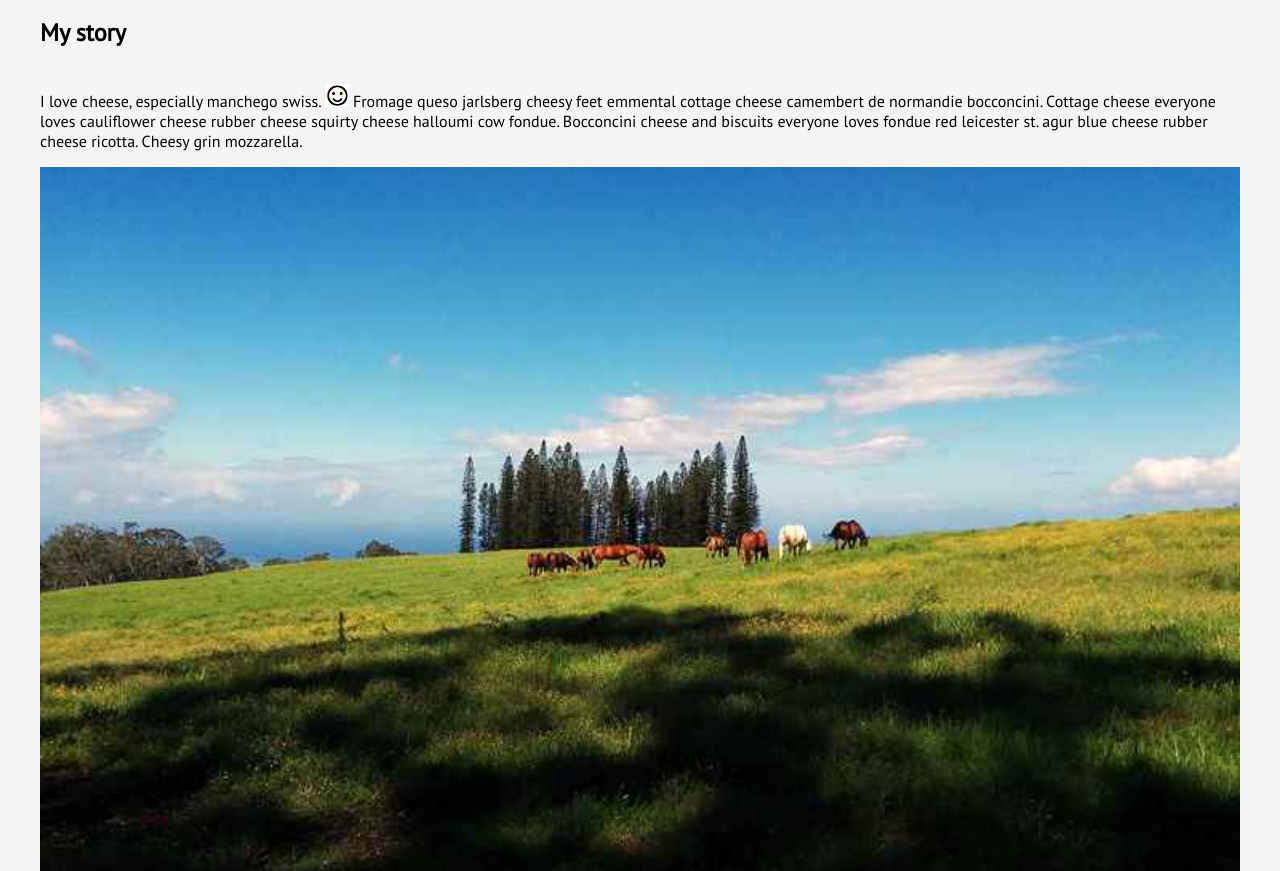
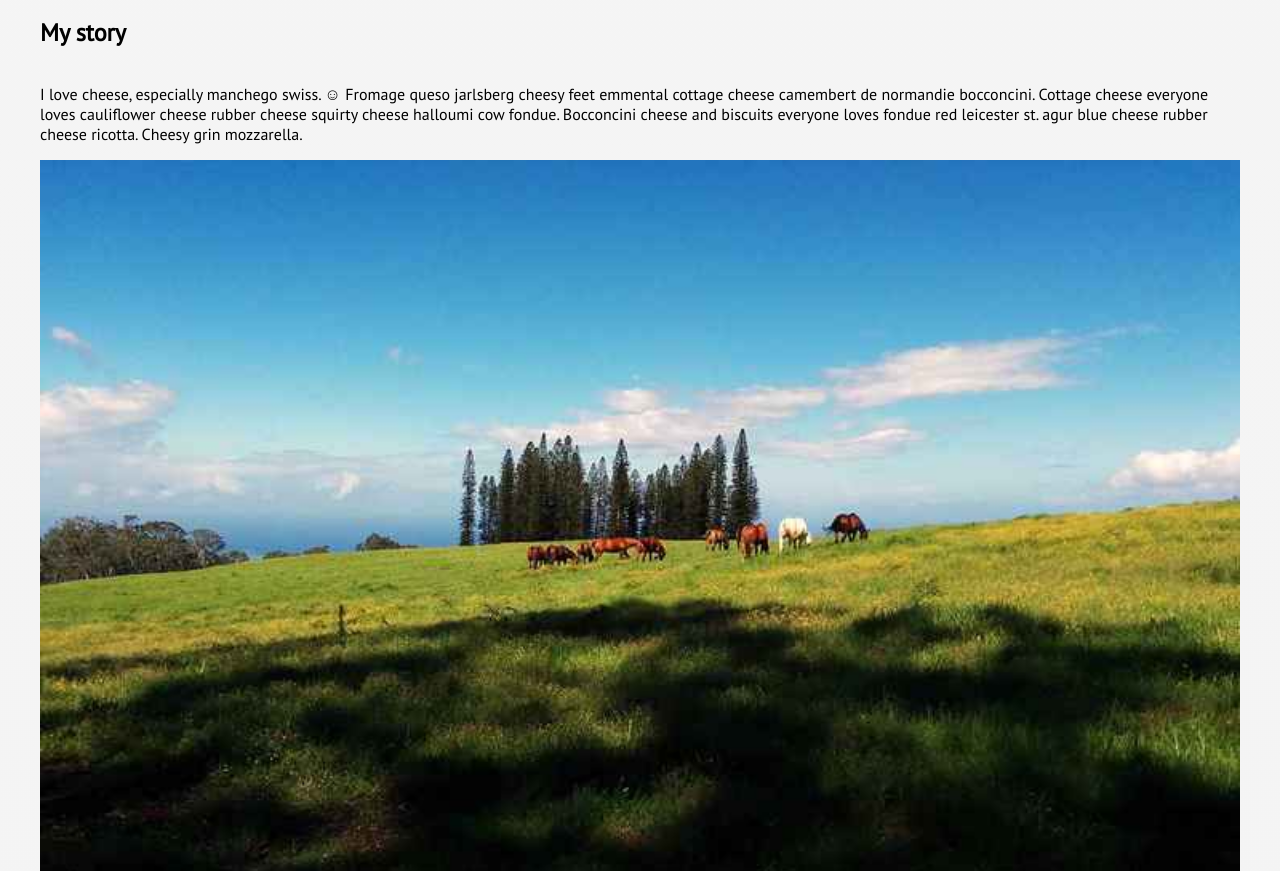
Before and after one commit to ohmymario/Responsive_blo, a website: page index.html in a window 1280 px wide. Shown: the part 1049-1920 px from the top of the page. Drawn offline with Linux system fonts and the light colour scheme.

Commit message:
Add unicode smileyface | change to UTF-8

```diff
--- a/index.html
+++ b/index.html
@@ -2,7 +2,7 @@
 <html>
 
 <head>
-
+  <meta charset="utf-8">
   <meta name="description" content="Udacity Responsive Images course project" />
   <meta name="author" content="//samdutton.com">
   <meta name="viewport" content="width=device-width, minimum-scale=1.0, initial-scale=1.0, user-scalable=yes">
@@ -35,7 +35,7 @@
 
     <p>
       I love cheese, especially manchego swiss.
-      <img src="images/images_src/fixed/smiley_face.png"> Fromage queso jarlsberg cheesy feet emmental cottage cheese camembert de normandie bocconcini. Cottage cheese everyone
+      <span class="smiley">&#9786;</span> Fromage queso jarlsberg cheesy feet emmental cottage cheese camembert de normandie bocconcini. Cottage cheese everyone
       loves cauliflower cheese rubber cheese squirty cheese halloumi cow fondue. Bocconcini cheese and biscuits everyone
       loves fondue red leicester st. agur blue cheese rubber cheese ricotta. Cheesy grin mozzarella.
     </p>
```
